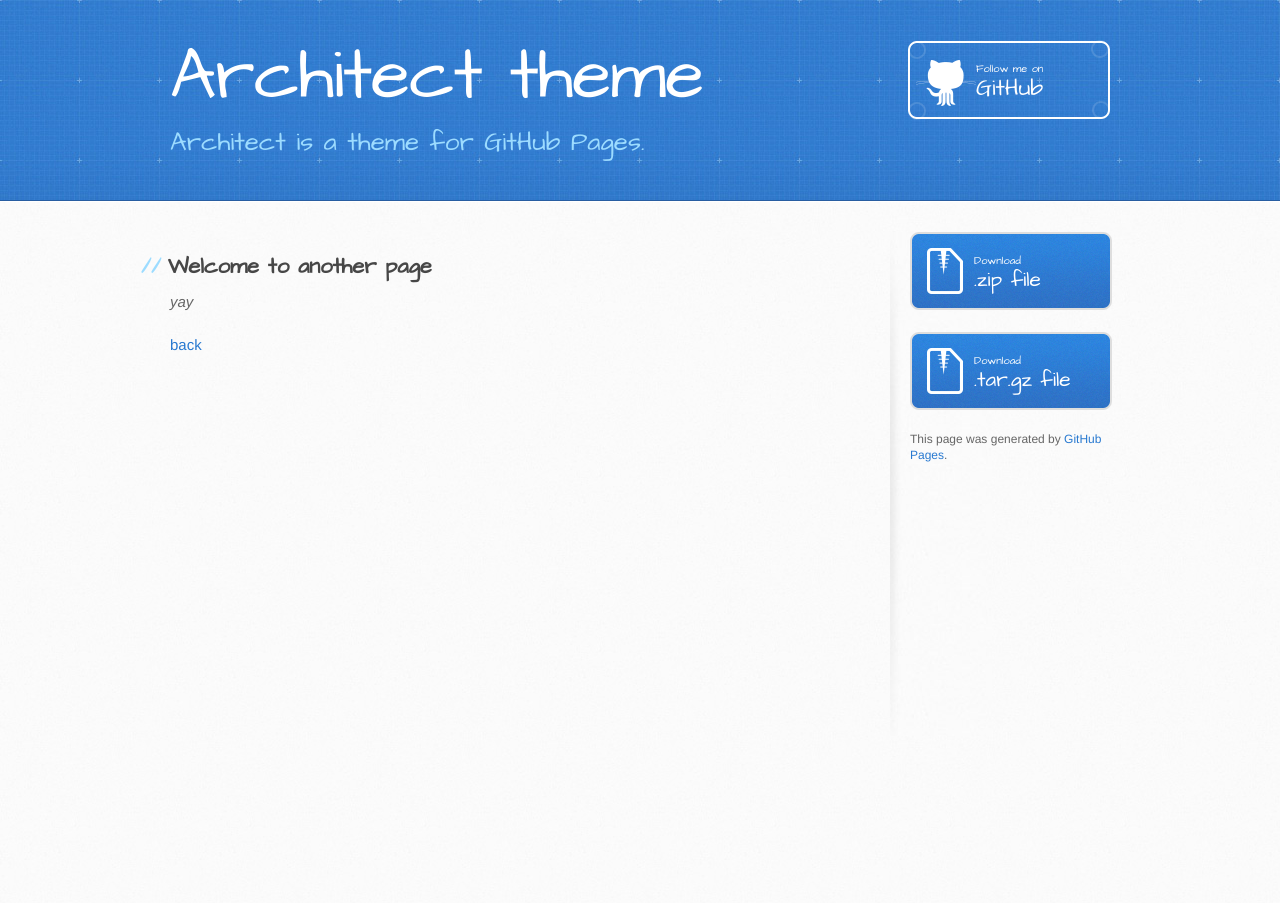
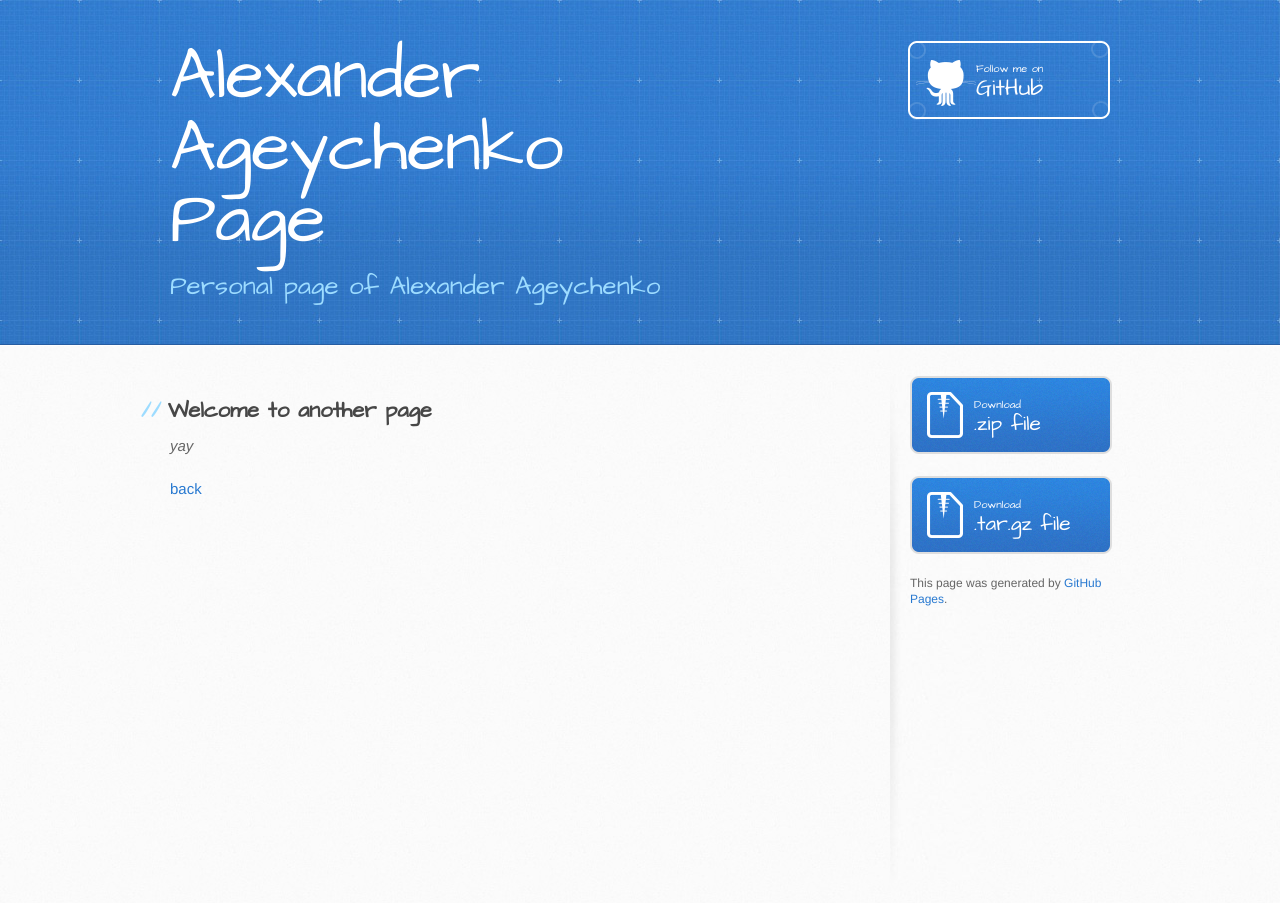
Before and after one commit to Wackaloon/Wackaloon.github.io, a Jekyll site: the page built from another-page.md, in a window 1280 px wide. Built offline with Jekyll 4.4.1, drawn with Linux system fonts in a browser that asks for light colours; our own code applies the rules of GitHub Pages for plain Markdown files.

Commit message:
Update _config.yml

```diff
--- a/_config.yml
+++ b/_config.yml
@@ -1,5 +1,5 @@
-title: Architect theme
-description: Architect is a theme for GitHub Pages.
+title: Alexander Ageychenko Page
+description: Personal page of Alexander Ageychenko
 show_downloads: true
 google_analytics:
 theme:
```
